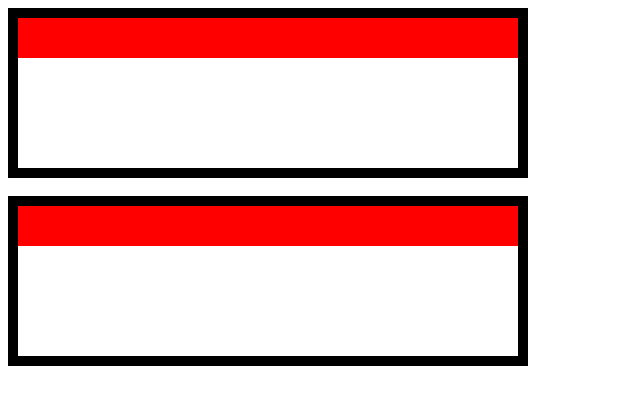
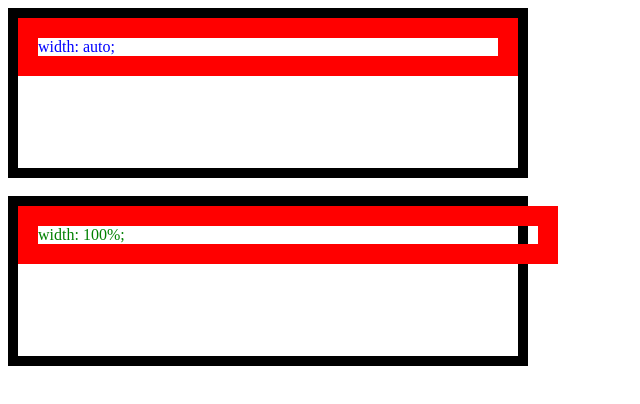
Before and after one commit to ChuckTest/WidthTest, a plain HTML site: page index.html in a window 1280 px wide. Shown: the whole page, without its empty margins (0-640 px from the left). Drawn offline with Linux system fonts and the light colour scheme.

Commit message:
compare width auto and width 100%

```diff
--- a/index.css
+++ b/index.css
@@ -4,14 +4,16 @@
     border: solid 10px black;
   }
 
-  .my-border{
+  .red-border{
     border: solid 20px red;
   }
 
-  .my-blue {
+  .width-auto-div {
       color: blue;
+      width: auto;
   }
 
-  .my-green {
+  .width-100-div {
       color: green;
+      width: 100%;
   }
--- a/index.html
+++ b/index.html
@@ -1,14 +1,14 @@
 <link rel="stylesheet" href="index.css">
 <body>
     <div class="parent">
-        <div class="my-border">
-
+        <div class="red-border width-auto-div">
+            width: auto;
         </div>
       </div>
       <br>
       <div class="parent">
-        <div class="my-border">
-
+        <div class="red-border width-100-div">
+            width: 100%;
         </div>
       </div>
 </body>
```
